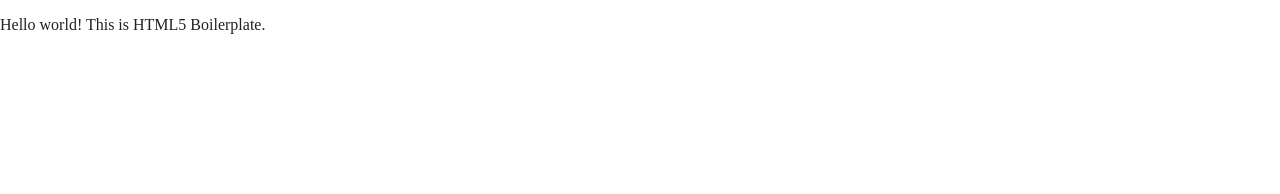
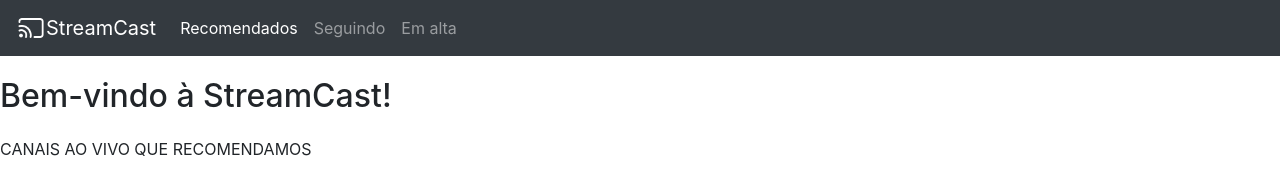
Before and after one commit to fsaturn0/StreamCast, a website built with Parcel: page index.html in a window 1280 px wide. Built offline with nearby package versions, Linux system fonts and the light colour scheme.

Commit message:
navbar finished

```diff
--- a/index.html
+++ b/index.html
@@ -20,22 +20,74 @@
   <link rel="stylesheet" href="css/main.css">
 
   <meta name="theme-color" content="#fafafa">
+  <link rel="stylesheet" href="https://stackpath.bootstrapcdn.com/bootstrap/4.3.1/css/bootstrap.min.css"
+    integrity="sha384-ggOyR0iXCbMQv3Xipma34MD+dH/1fQ784/j6cY/iJTQUOhcWr7x9JvoRxT2MZw1T" crossorigin="anonymous">
 </head>
 
 <body>
+  <header>
+    <nav class="navbar navbar-expand-lg navbar-dark bg-dark">
+      <a class="navbar-brand" href="#">
+        <img src="img/streamcast-logotipo-white.png" width="30" height="30" class="d-inline-block align-top"
+          alt="">StreamCast</a>
+      <button class="navbar-toggler" type="button" data-toggle="collapse" data-target="#navbarNav"
+        aria-controls="navbarNav" aria-expanded="false" aria-label="Toggle navigation">
+        <span class="navbar-toggler-icon"></span>
+      </button>
+      <div class="collapse navbar-collapse" id="navbarNav">
+        <ul class="navbar-nav">
+          <li class="nav-item active">
+            <a class="nav-link" href="#">Recomendados<span class="sr-only">(current)</span></a>
+          </li>
+          <li class="nav-item">
+            <a class="nav-link" href="#">Seguindo</a>
+          </li>
+          <li class="nav-item">
+            <a class="nav-link" href="#">Em alta</a>
+          </li>
+        </ul>
+      </div>
+    </nav>
+  </header>
+  <main>
+    <div class="row">
+      <div class="col">
+        <h1>Bem-vindo à StreamCast!</h1>
+        <p>CANAIS AO VIVO QUE RECOMENDAMOS</p>
+      </div>
+    </div>
+    <div class="row">
+      <div class="col">
 
-  <!-- Add your site or application content here -->
-  <p>Hello world! This is HTML5 Boilerplate.</p>
+      </div>
+    </div>
+  </main>
   <script src="js/vendor/modernizr-3.11.2.min.js"></script>
   <script src="js/plugins.js"></script>
   <script src="js/main.js"></script>
 
   <!-- Google Analytics: change UA-XXXXX-Y to be your site's ID. -->
   <script>
-    window.ga = function () { ga.q.push(arguments) }; ga.q = []; ga.l = +new Date;
-    ga('create', 'UA-XXXXX-Y', 'auto'); ga('set', 'anonymizeIp', true); ga('set', 'transport', 'beacon'); ga('send', 'pageview')
+    window.ga = function () {
+      ga.q.push(arguments)
+    };
+    ga.q = [];
+    ga.l = +new Date;
+    ga('create', 'UA-XXXXX-Y', 'auto');
+    ga('set', 'anonymizeIp', true);
+    ga('set', 'transport', 'beacon');
+    ga('send', 'pageview')
   </script>
   <script src="https://www.google-analytics.com/analytics.js" async></script>
+  <script src="https://code.jquery.com/jquery-3.3.1.slim.min.js"
+    integrity="sha384-q8i/X+965DzO0rT7abK41JStQIAqVgRVzpbzo5smXKp4YfRvH+8abtTE1Pi6jizo" crossorigin="anonymous">
+  </script>
+  <script src="https://cdnjs.cloudflare.com/ajax/libs/popper.js/1.14.7/umd/popper.min.js"
+    integrity="sha384-UO2eT0CpHqdSJQ6hJty5KVphtPhzWj9WO1clHTMGa3JDZwrnQq4sF86dIHNDz0W1" crossorigin="anonymous">
+  </script>
+  <script src="https://stackpath.bootstrapcdn.com/bootstrap/4.3.1/js/bootstrap.min.js"
+    integrity="sha384-JjSmVgyd0p3pXB1rRibZUAYoIIy6OrQ6VrjIEaFf/nJGzIxFDsf4x0xIM+B07jRM" crossorigin="anonymous">
+  </script>
 </body>
 
 </html>
```
Also changed, not shown: img/streamcast-logotipo-white.png (added), img/streamcast-logotipo.png (added).
